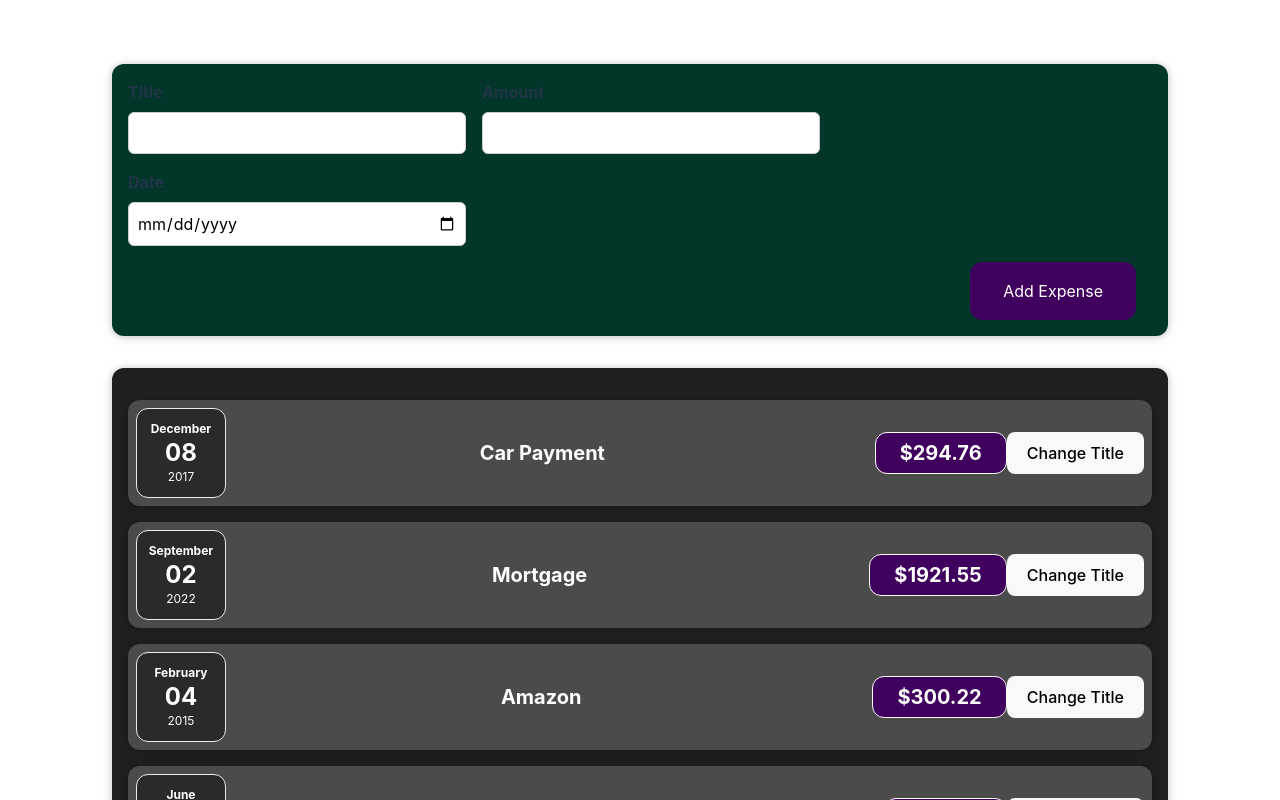
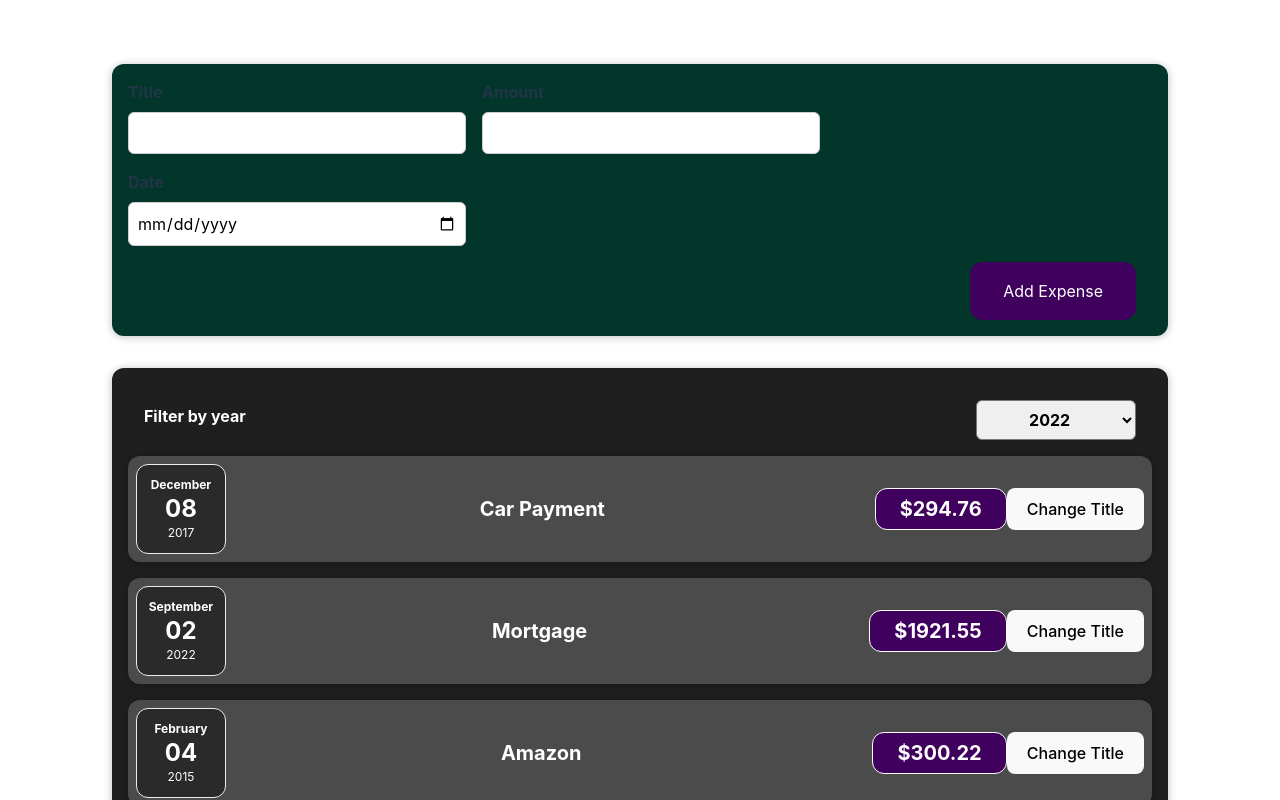
Before and after one commit to ireaneus/react-complete-guide-lesson1, a React (Vite) app: page / in a window 1280 px wide. Shown: the top 800 px of the page. Built offline with nearby package versions, Linux system fonts and the light colour scheme.

Commit message:
Assignment 2

```diff
--- /dev/null
+++ b/src/components/Expenses/ExpenseFilter.jsx
@@ -0,0 +1,25 @@
+import React from 'react';
+import './styles/ExpenseFilter.css';
+
+const ExpensesFilter = (props) => {
+  const selectYearHandler = (event) => {
+    props.onSelectYear(event.target.value)
+  }
+
+  return (
+    <div className="expenses-filter">
+      <div className="expenses-filter__control">
+        <label>Filter by year</label>
+        <select value={props.selected} onChange={selectYearHandler}>
+          <option value="2023">2023</option>
+          <option value="2022">2022</option>
+          <option value="2021">2021</option>
+          <option value="2020">2020</option>
+          <option value="2019">2019</option>
+        </select>
+      </div>
+    </div>
+  );
+};
+
+export default ExpensesFilter;
--- a/src/components/Expenses/Expenses.jsx
+++ b/src/components/Expenses/Expenses.jsx
@@ -1,11 +1,22 @@
-import React from 'react';
+import React, { useState } from 'react';
 import ExpenseItem from './ExpenseItem';
 import Card from '../UI/Card';
 import './styles/Expenses.css';
+import ExpensesFilter from '../Expenses/ExpenseFilter';
 
 function Expenses(props) {
+  const [filteredYear, setFilteredYear] = useState('2022');
+
+  const selectedYearHandler = (selectedYear) => {
+    setFilteredYear(selectedYear);
+  };
+
   return (
     <Card className="expenses">
+      <ExpensesFilter
+        selected={filteredYear}
+        onSelectYear={selectedYearHandler}
+      />
       <ExpenseItem
         title={props.items[0].title}
         amount={props.items[0].amount}
--- /dev/null
+++ b/src/components/Expenses/styles/ExpenseFilter.css
@@ -0,0 +1,24 @@
+.expenses-filter {
+  color: white;
+  padding: 0 1rem;
+}
+
+.expenses-filter__control {
+  display: flex;
+  width: 100%;
+  align-items: center;
+  justify-content: space-between;
+  margin: 1rem 0;
+}
+
+.expenses-filter label {
+  font-weight: bold;
+  margin-bottom: 0.5rem;
+}
+
+.expenses-filter select {
+  font: inherit;
+  padding: 0.5rem 3rem;
+  font-weight: bold;
+  border-radius: 6px;
+}
```
